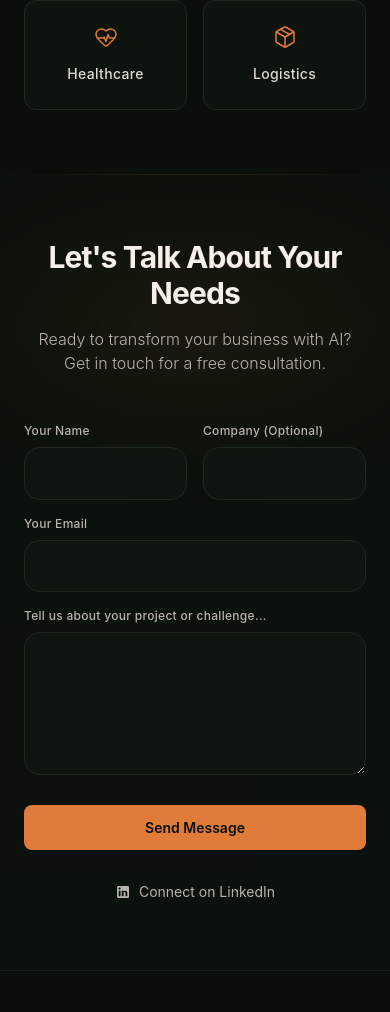
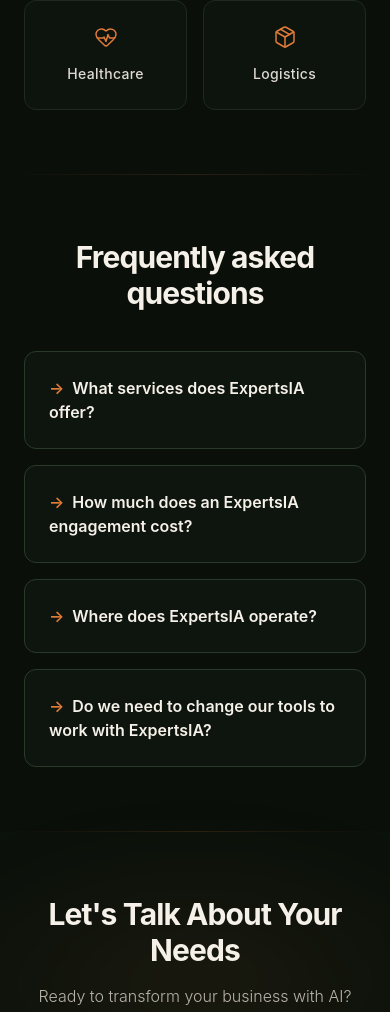
Before and after one commit to DaLiryc/expertsia, a Next.js app: page /en in a window 390 px wide. Shown: the part 4714-5726 px from the top of the page. Built offline with nearby package versions, Linux system fonts and the light colour scheme; no server answers.

Commit message:
seo: AEO/GEO batch 1 EX — Brand sitewide, FAQPage visible+schema sur home FR/EN, ItemList+Article sur /blog

```diff
--- a/app/[locale]/blog/page.tsx
+++ b/app/[locale]/blog/page.tsx
@@ -47,8 +47,32 @@
   const posts = getAllPosts(locale);
   const categories = getCategories(locale);
 
+  // ItemList + Article schema (Microsoft AEO/GEO pilier 1): le sommaire du
+  // blog expose chaque post en entite citable par Copilot.
+  const blogItemListSchema = {
+    '@context': 'https://schema.org',
+    '@type': 'ItemList',
+    name: locale === 'fr' ? 'Articles du blog ExpertsIA' : 'ExpertsIA blog posts',
+    itemListElement: posts.map((post, i) => ({
+      '@type': 'ListItem',
+      position: i + 1,
+      url: `${BASE_URL}/${locale}/blog/${post.slug}`,
+      item: {
+        '@type': 'Article',
+        headline: post.title,
+        description: post.description,
+        datePublished: post.date,
+        url: `${BASE_URL}/${locale}/blog/${post.slug}`,
+      },
+    })),
+  };
+
   return (
     <div className="min-h-screen bg-[#0a0f0a]">
+      <script
+        type='application/ld+json'
+        dangerouslySetInnerHTML={{ __html: JSON.stringify(blogItemListSchema) }}
+      />
       <SiteNav locale={locale} />
 
       <div className="max-w-4xl mx-auto px-10 py-20">
--- a/app/[locale]/layout.tsx
+++ b/app/[locale]/layout.tsx
@@ -98,6 +98,17 @@
     inLanguage: locale,
   };
 
+  // Brand schema (Microsoft AEO/GEO pilier 1) — entite brand separee.
+  const brandSchema = {
+    '@context': 'https://schema.org',
+    '@type': 'Brand',
+    name: 'ExpertsIA',
+    url: BASE_URL,
+    logo: `${BASE_URL}/logo.png`,
+    description:
+      'ExpertsIA is an AI consulting agency based in Bordeaux, France, helping SMBs audit processes, deploy agentic automations, and train their teams.',
+  };
+
   return (
     <html lang={locale}>
       <head>
@@ -114,6 +125,10 @@
           type="application/ld+json"
           dangerouslySetInnerHTML={{ __html: JSON.stringify(websiteSchema) }}
         />
+        <script
+          type="application/ld+json"
+          dangerouslySetInnerHTML={{ __html: JSON.stringify(brandSchema) }}
+        />
       </head>
       <body>{children}</body>
     </html>
--- a/app/[locale]/page.tsx
+++ b/app/[locale]/page.tsx
@@ -18,6 +18,47 @@
   { icon: MapPin, fr: '100% distanciel ou sur-place', en: '100% remote or on-site' },
 ];
 
+// FAQ de la home (Microsoft AEO/GEO pilier 1+2) : visible en page ET exposee
+// en FAQPage schema. Les reponses reprennent les faits des pages tarifs.
+const homeFaq = {
+  fr: [
+    {
+      q: 'Quels services propose ExpertsIA ?',
+      a: 'ExpertsIA couvre la chaîne complète : audit IA de vos processus, automatisation clé en main (n8n, MCP, agents LLM), RAG sur vos données métier, et formation de vos équipes.',
+    },
+    {
+      q: 'Combien coûte une mission ExpertsIA ?',
+      a: "L'audit IA démarre à 1 200 € HT, l'automatisation Starter à 2 500 € HT, le Pack Growth à 6 000 € HT. La formation est à partir de 1 500 € HT par jour. Tous les tarifs sont publics sur la page tarifs.",
+    },
+    {
+      q: 'Où intervient ExpertsIA ?',
+      a: 'Basée à Bordeaux, ExpertsIA intervient partout en France. 80% des missions se font à distance, avec des ateliers sur site quand le projet le justifie.',
+    },
+    {
+      q: "Faut-il changer d'outils pour travailler avec ExpertsIA ?",
+      a: 'Non. ExpertsIA travaille dans vos outils existants : Microsoft 365, Google Workspace, Notion, n8n, Make, HubSpot, votre CRM ou ERP. On augmente ce qui existe, on ne remplace pas.',
+    },
+  ],
+  en: [
+    {
+      q: 'What services does ExpertsIA offer?',
+      a: 'ExpertsIA covers the full chain: AI audit of your processes, turnkey automation (n8n, MCP, LLM agents), RAG on your business data, and team training.',
+    },
+    {
+      q: 'How much does an ExpertsIA engagement cost?',
+      a: 'AI audits start at €1,200 ex-VAT, Starter automation at €2,500, the Growth Pack at €6,000. Training starts at €1,500 per day. All pricing is public on the pricing page.',
+    },
+    {
+      q: 'Where does ExpertsIA operate?',
+      a: 'Based in Bordeaux, ExpertsIA works with clients across France. 80% of engagements run remotely, with on-site workshops when the project justifies it.',
+    },
+    {
+      q: 'Do we need to change our tools to work with ExpertsIA?',
+      a: 'No. ExpertsIA works inside your existing tools: Microsoft 365, Google Workspace, Notion, n8n, Make, HubSpot, your CRM or ERP. We extend what you have, we do not replace it.',
+    },
+  ],
+};
+
 export default async function Home({
   params,
 }: {
@@ -25,9 +66,26 @@
 }) {
   const { locale } = await params;
   const t = dictionaries[locale as Locale] || dictionaries.en;
+  const faqItems = homeFaq[locale as 'fr' | 'en'] || homeFaq.en;
+
+  // FAQPage schema (Microsoft AEO/GEO pilier 1): miroir exact de la section
+  // FAQ visible ci-dessous.
+  const faqSchema = {
+    '@context': 'https://schema.org',
+    '@type': 'FAQPage',
+    mainEntity: faqItems.map((f) => ({
+      '@type': 'Question',
+      name: f.q,
+      acceptedAnswer: { '@type': 'Answer', text: f.a },
+    })),
+  };
 
   return (
     <div className="min-h-screen relative">
+      <script
+        type="application/ld+json"
+        dangerouslySetInnerHTML={{ __html: JSON.stringify(faqSchema) }}
+      />
       {/* Noise texture overlay */}
       <div className="noise-overlay" aria-hidden="true" />
 
@@ -219,6 +277,25 @@
 
       <div className="section-divider" aria-hidden="true" />
 
+      {/* FAQ */}
+      <section id="faq" className="py-16 md:py-20 px-6 md:px-10 max-w-3xl mx-auto">
+        <div className="text-center mb-10">
+          <h2 className="heading-2 mb-4">{locale === 'fr' ? 'Questions fréquentes' : 'Frequently asked questions'}</h2>
+        </div>
+        <div className="space-y-4">
+          {faqItems.map((f) => (
+            <details key={f.q} className="rounded-xl border border-[#2a3a2a] bg-[#111a11]/60 p-6">
+              <summary className="cursor-pointer font-semibold text-[#f5f0e8] list-none [&::-webkit-details-marker]:hidden">
+                <span className="text-[#e07b39] mr-2">→</span>{f.q}
+              </summary>
+              <p className="mt-3 text-[#b8b3ab]">{f.a}</p>
+            </details>
+          ))}
+        </div>
+      </section>
+
+      <div className="section-divider" aria-hidden="true" />
+
       {/* Contact */}
       <section id="contact" className="py-16 md:py-20 bg-[#0d130d]/60 relative">
         <div
```
